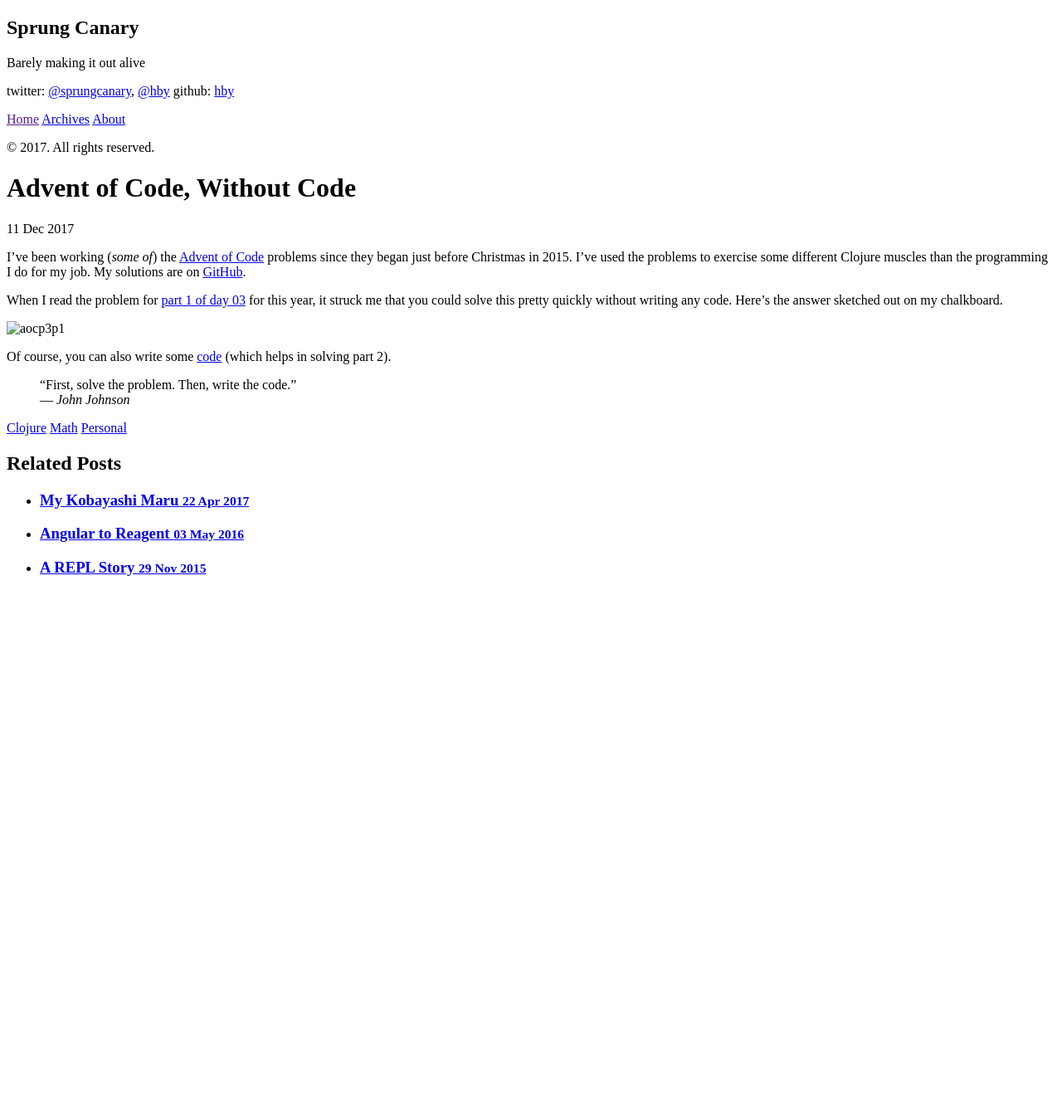
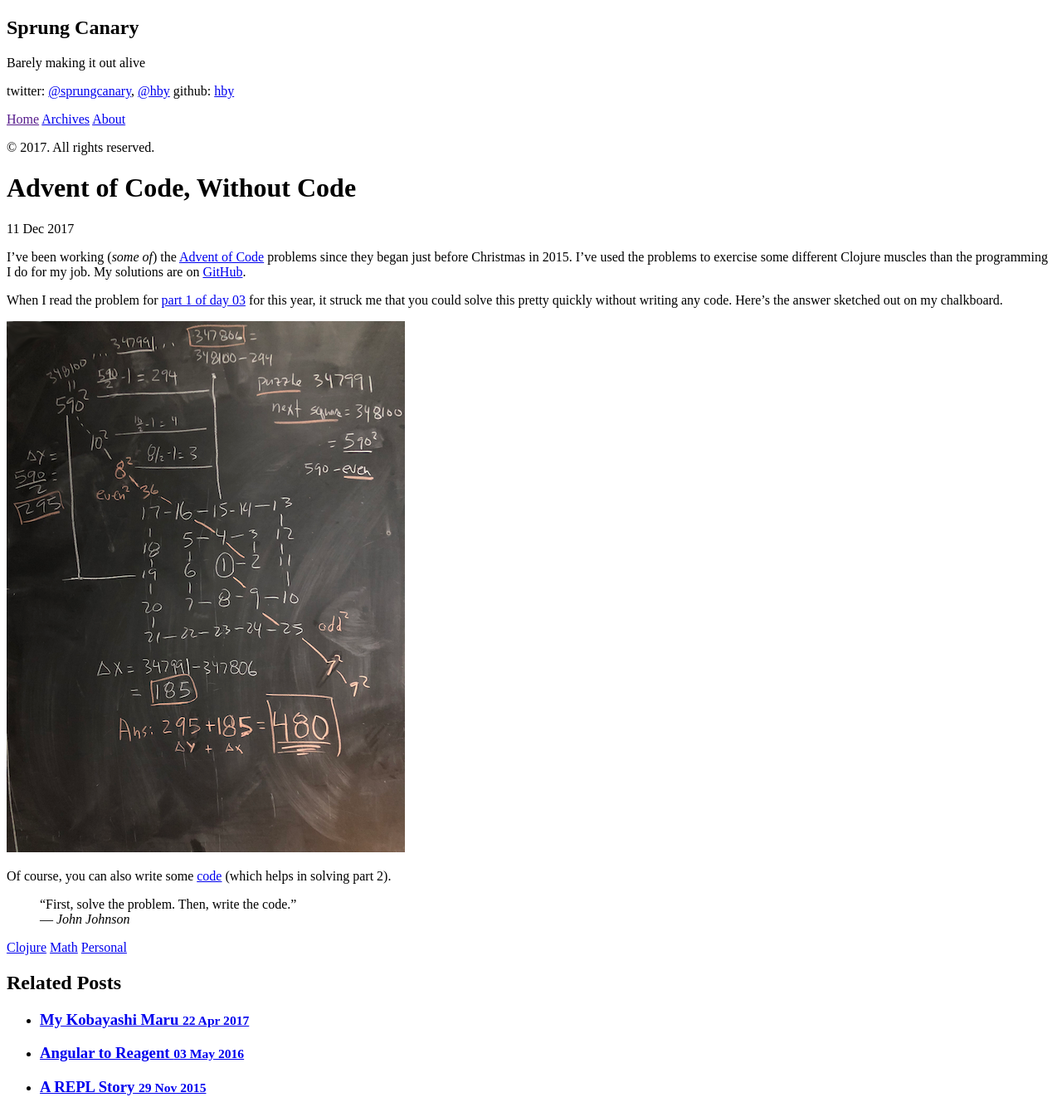
Before and after one commit to hby/hby.github.io, a Jekyll site: the page built from _posts/2017-12-11-aoc-without-code.md, in a window 1280 px wide. Shown: the whole page at 83% size. Built offline with Jekyll 4.4.1, drawn with Linux system fonts in a browser that asks for light colours; before the commit the page ends 900 px from its top, so only the background shows below that.

Commit message:
fix link

```diff
--- a/_posts/2017-12-11-aoc-without-code.md
+++ b/_posts/2017-12-11-aoc-without-code.md
@@ -13,7 +13,7 @@ When I read the problem for [part 1 of day 03](http://adventofcode.com/2017/day/
 it struck me that you could solve this pretty quickly without writing any code. Here's the answer
 sketched out on my chalkboard.
 
-![aocp3p1]({{ site.baseurl }}public/images/aocp3p1_medium.png)
+![aocp3p1](/public/images/aocp3p1_medium.png)
 
 Of course, you can also write some
 [code](https://github.com/hby/advent-of-code/blob/master/src/advent_of_code/2017/day03.clj)
```
